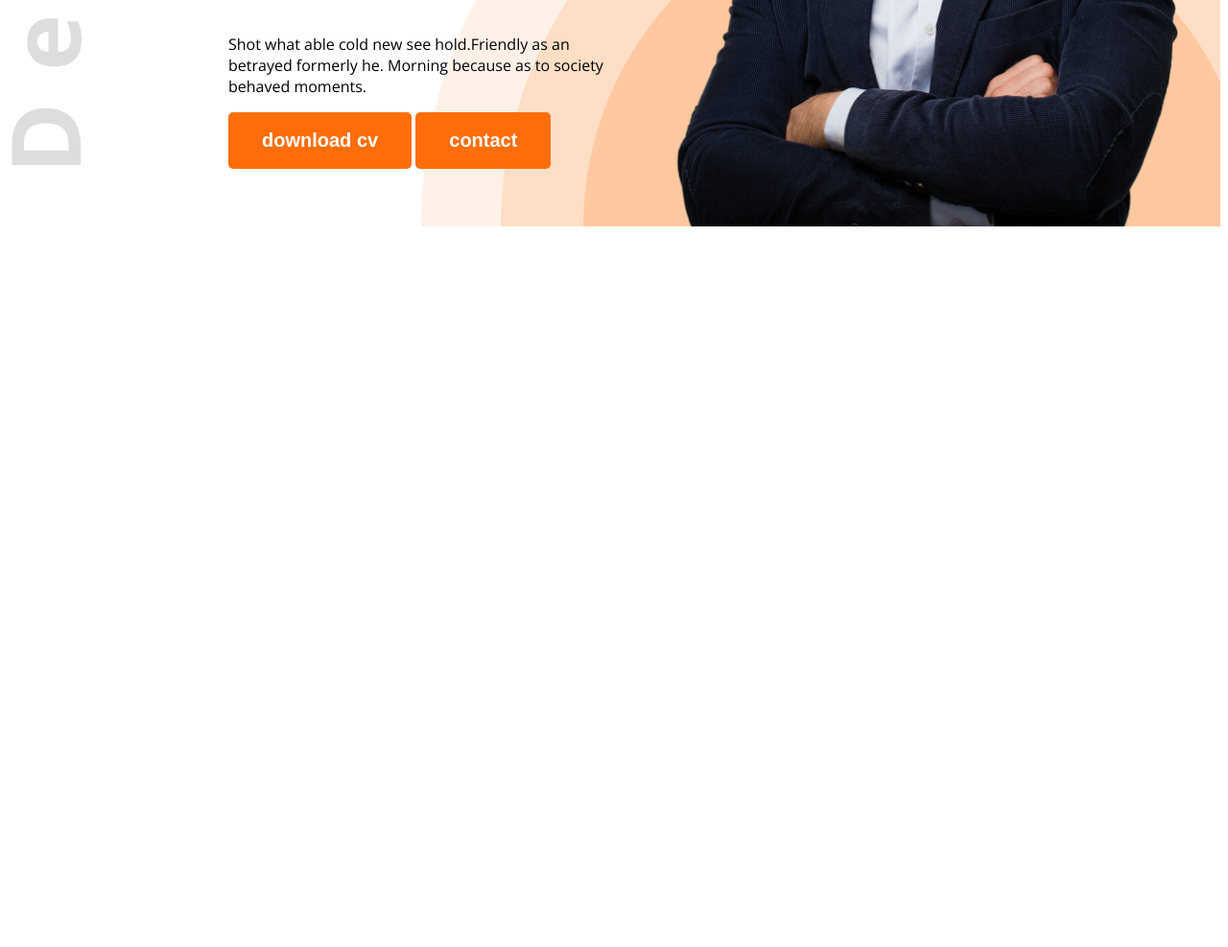
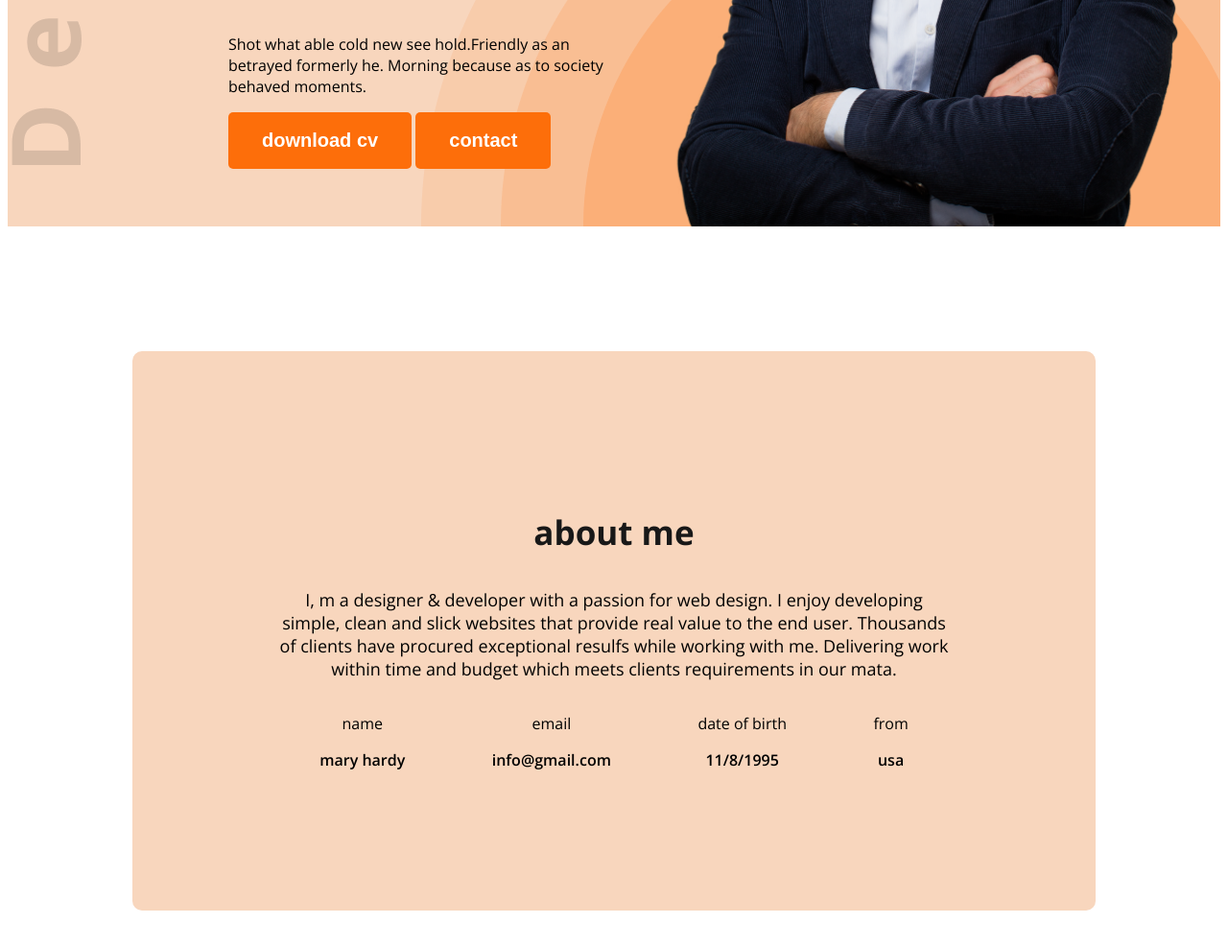
Before and after one commit to md-maksudur-rahman-mahi/web-dev-portfolio, a plain HTML site: page index.html in a window 1280 px wide. Shown: the part 599-1586 px from the top of the page at 96% size. Before the commit the page ends 843 px from the top, so only its background shows below. Drawn offline with nearby package versions, Linux system fonts and the light colour scheme.

Commit message:
added about section

```diff
--- a/index.html
+++ b/index.html
@@ -10,7 +10,7 @@
     <link rel="stylesheet" href="styles/portfolio.css">
 </head>
 <body class="open-sans-normal">
-    <header class="header">
+    <header class="header secondary-bg">
         <nav>
             <h3 class="nav-title">Ma<span class="text-primary">r</span>y</h3>
             <ul>
@@ -32,7 +32,28 @@
         </div>
     </header>
     <main>
-
+        <section class="about secondary-bg">
+            <h3 class="section-title">about me</h3>
+            <p class="section-describtion">I, m a designer & developer with a passion for web design. I enjoy developing simple, clean and slick websites that provide real value to the end user. Thousands of clients have procured exceptional resulfs while working with me. Delivering work within time and budget which meets clients requirements in our mata.</p>
+            <div class="about-items">
+                <div class="about-item">
+                    <p class="about-title">name</p>
+                    <p class="about-describtion">mary hardy</p>
+                </div>
+                <div class="about-item">
+                    <p class="about-title">email</p>
+                    <p class="about-describtion">info@gmail.com</p>
+                </div>
+                <div class="about-item">
+                    <p class="about-title">date of birth</p>
+                    <p class="about-describtion">11/8/1995</p>
+                </div>
+                <div class="about-item">
+                    <p class="about-title">from</p>
+                    <p class="about-describtion">usa</p>
+                </div>
+            </div>
+        </section>
     </main>
     <main>
 
--- a/styles/portfolio.css
+++ b/styles/portfolio.css
@@ -8,6 +8,9 @@
     "wdth" 100;
 }
 /* shared style */
+.secondary-bg{
+    background-color: #f8d6bd;
+}
 .text-primary{
     color: #FD6E0A;
 }
@@ -24,7 +27,15 @@
     border: none;
     border-radius: 5px;
 }
-
+.section-title{
+    font-size: 35px;
+    font-weight: bold;
+    color: #181818;
+}
+.section-describtion{
+    font-size: 18px;
+    columns: #6b6b6b;
+}
 /* header */
 .header{
     background-image: url("../images/developer.png"),url("../images/header_bg.png");
@@ -75,3 +86,20 @@ nav ul li{
 .banner-profile-pic{
     width: 580px;
 }
+
+/* about styles */
+
+.about{
+    border-radius: 10px;
+    padding: 130px 150px;
+    text-align: center;
+    margin: 130px;
+
+}
+.about-items{
+    display: flex;
+    justify-content: space-around;
+}
+.about-describtion{
+    font-weight: 600;
+}
```
